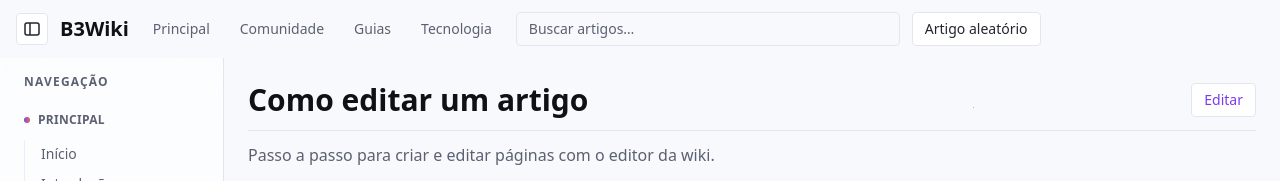
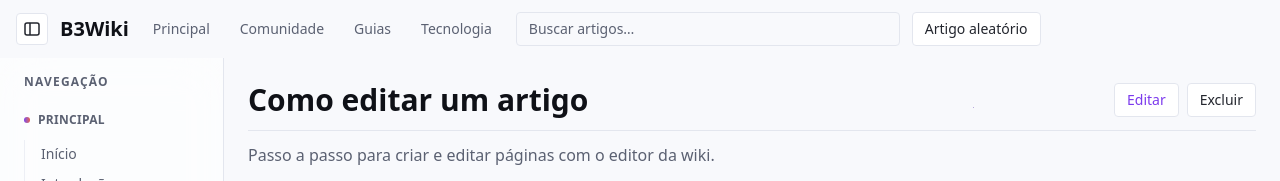
Before and after one commit to DanielFigues/B3Wiki, a React (Vite) app: page /wiki/como-editar in a window 1280 px wide. Shown: the top 181 px of the page. Built offline with nearby package versions, Linux system fonts and the light colour scheme.

Commit message:
feat: botão de excluir artigo na página (com confirmação)

```diff
--- a/src/pages/ArticleView.tsx
+++ b/src/pages/ArticleView.tsx
@@ -1,11 +1,13 @@
-import { Link, useParams } from 'react-router-dom'
+import { Link, useNavigate, useParams } from 'react-router-dom'
 import ReactMarkdown from 'react-markdown'
 import { formatDate } from '../utils/date'
-import { useWiki } from '../store/index'
+import { useWiki, useWikiActions } from '../store/index'
 
 function ArticleView() {
   const { slug = '' } = useParams()
   const { articles } = useWiki()
+  const { deleteArticle } = useWikiActions()
+  const navigate = useNavigate()
   const article = articles[slug]
 
   if (!article) {
@@ -37,11 +39,27 @@ function ArticleView() {
     </Link>
   )
 
+  const excluir = (
+    <button
+      type="button"
+      onClick={() => {
+        if (window.confirm(`Excluir o artigo "${article.title}"?`)) {
+          deleteArticle(article.slug)
+          navigate('/')
+        }
+      }}
+      className="shrink-0 rounded border border-line bg-surface px-3 py-1.5 text-sm text-ink hover:border-accent-2 hover:text-accent-2"
+    >
+      Excluir
+    </button>
+  )
+
   return (
     <article>
-      <div className="flex items-center justify-between gap-4 border-b border-line pb-3">
-        <h1 className="text-3xl font-bold text-ink-heading">{article.title}</h1>
+      <div className="flex items-center gap-2 border-b border-line pb-3">
+        <h1 className="min-w-0 flex-1 text-3xl font-bold text-ink-heading">{article.title}</h1>
         {editar}
+        {excluir}
       </div>
 
       {article.summary && <p className="mt-3 max-w-3xl text-ink-muted">{article.summary}</p>}
```
